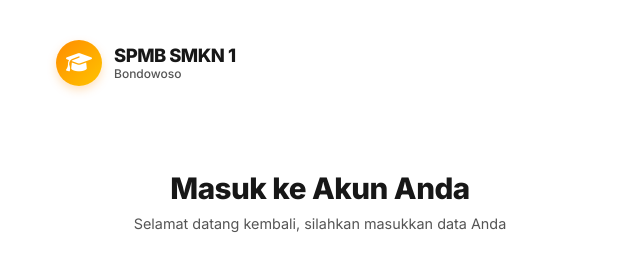
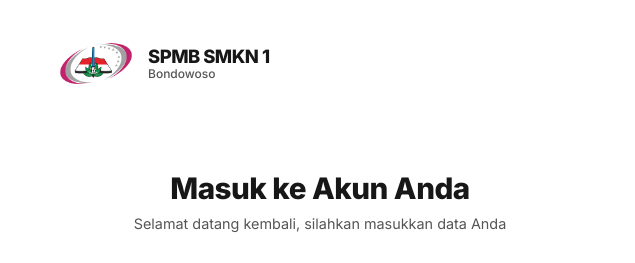
Before and after one commit to zakwantampan/Lomba-JHIC-SPMB, a plain HTML site: page login_spmb.html in a window 1280 px wide. Shown: the top 263 px of the page, 0-635 px from the left. Drawn offline with Linux system fonts and the light colour scheme.

Commit message:
radit perubahan

```diff
--- a/login_spmb.css
+++ b/login_spmb.css
@@ -44,6 +44,13 @@
         }
 
         /* Logo Header */
+        .logo-img{
+            width: 80px;
+
+
+            object-fit: cover;
+        }
+
         .logo-header {
             display: flex;
             align-items: center;
--- a/login_spmb_responsive.html
+++ b/login_spmb.html
@@ -25,10 +25,11 @@
         <main class="left-section">
 
             <!-- Top Logo Header -->
+
             <div class="logo-header">
-                <div class="logo-badge">
-                    <i class="fa-solid fa-graduation-cap"></i>
-                </div>
+
+                    <img src="./assets/logo.png" alt="Logo" class="logo-img">
+
                 <div class="logo-text">
                     <span class="logo-title">SPMB SMKN 1</span>
                     <span class="logo-sub">Bondowoso</span>
```
Also changed, not shown: index.html (+1 -1 lines).
